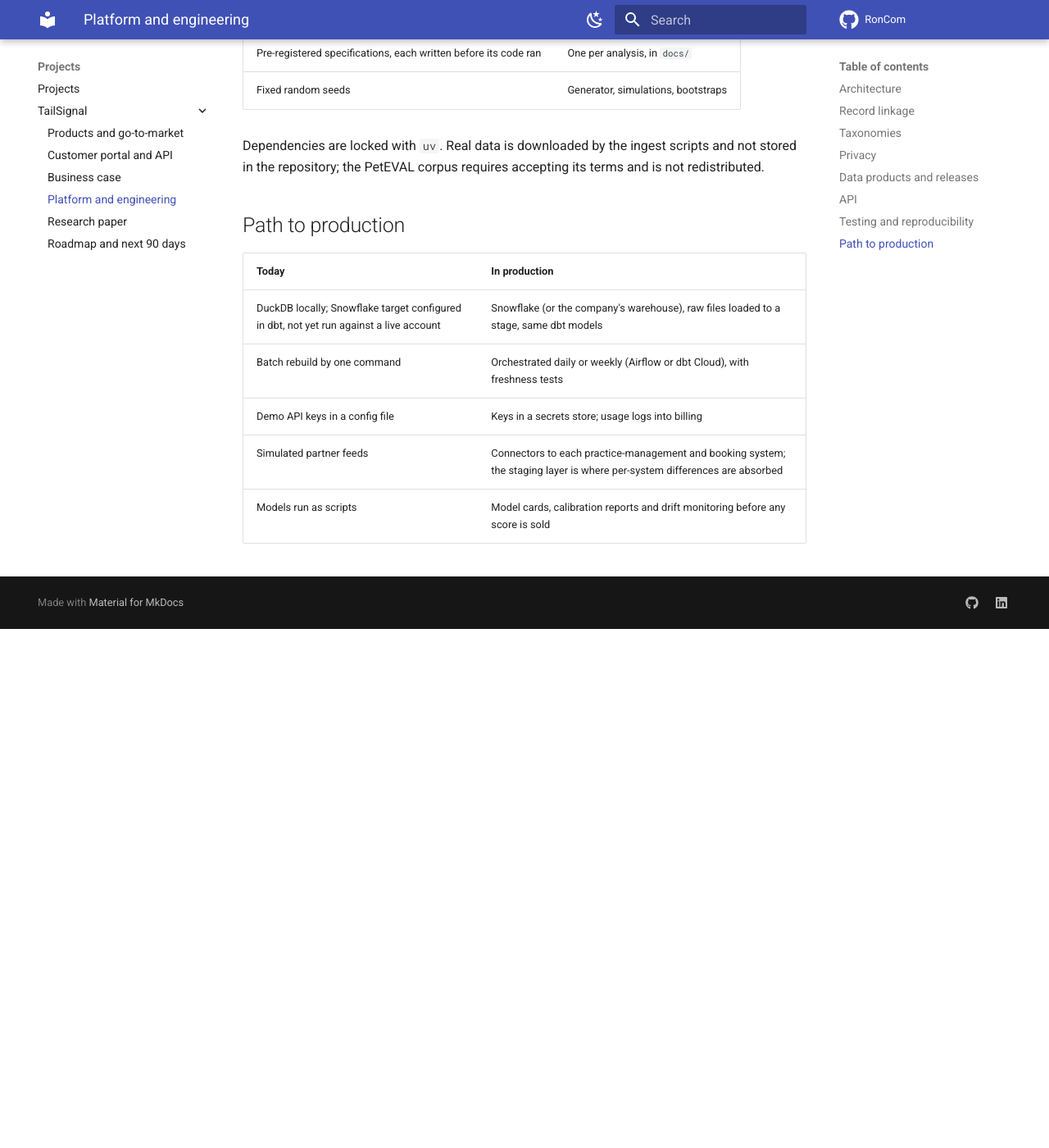
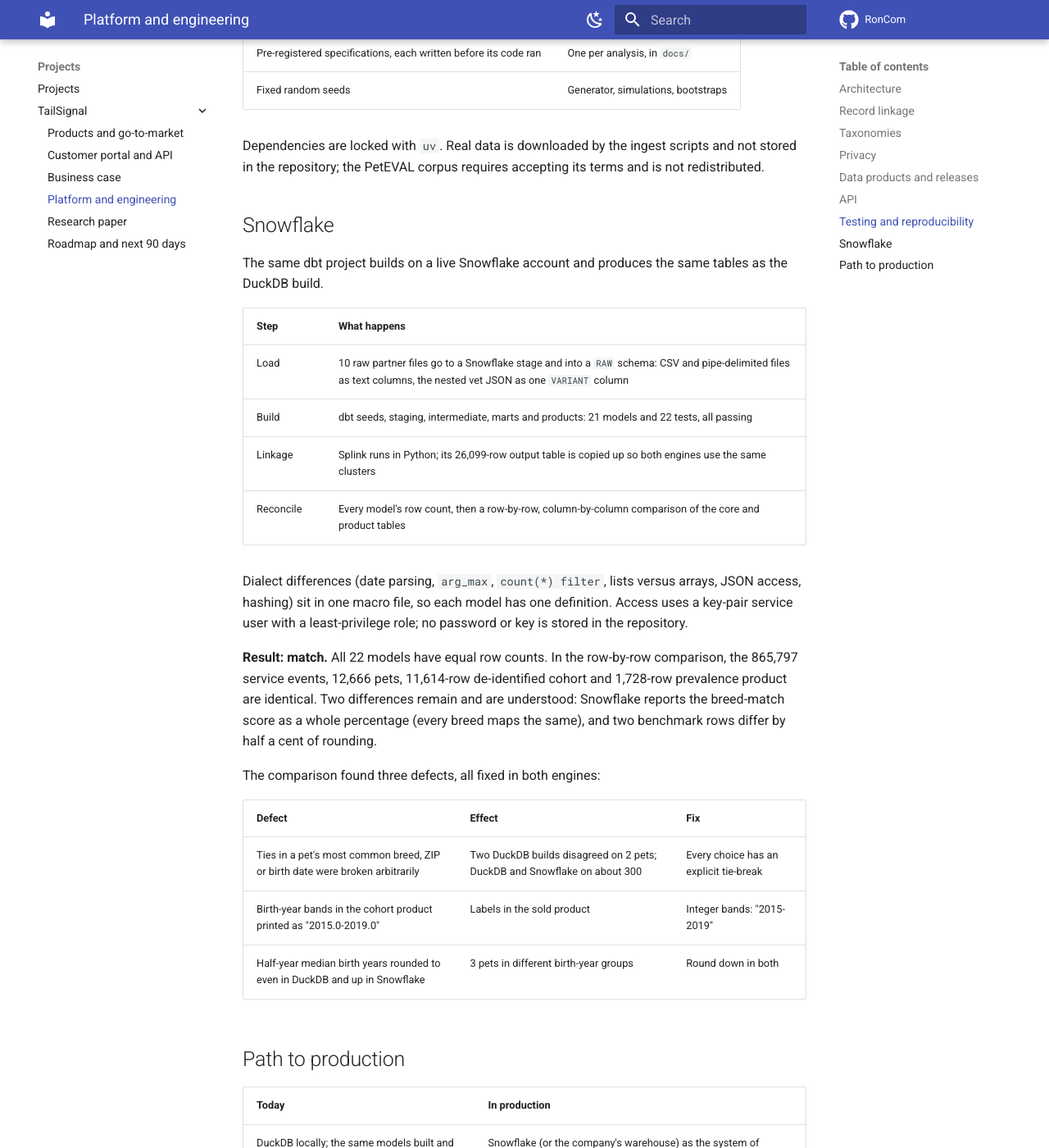
Before and after one commit to RonCom/RonCom.github.io, an MkDocs documentation site: the page built from docs/projects/tailsignal/platform.md, in a window 1280 px wide and 1400 px high, scrolled down 4255 px. Shown: the whole window at 82% size. Built offline with MkDocs 1.6.1 and Material for MkDocs 9.7.7, drawn with Linux system fonts in a browser that asks for light colours; before the commit the page ends 5022 px from its top, so only the background shows below that; some of the changed text lies outside the part shown.

Commit message:
TailSignal platform: Snowflake build and reconciliation result

```diff
--- a/docs/projects/tailsignal/platform.md
+++ b/docs/projects/tailsignal/platform.md
@@ -4,8 +4,7 @@ description: TailSignal's architecture, data model, record linkage, privacy cont
 
 # Platform and engineering
 
-TailSignal is built from testable parts: Python and uv, DuckDB and dbt locally, a Snowflake target
-configured in dbt, Splink for record linkage, FastAPI for the data API, and GitHub Actions for tests. One command
+TailSignal is built from testable parts: Python and uv, dbt models that build on DuckDB locally and on Snowflake, Splink for record linkage, FastAPI for the data API, and GitHub Actions for tests. One command
 rebuilds the platform from raw files in about three minutes. Every stage that a buyer or regulator would ask about,
 from linkage quality to privacy to release reproducibility, has an automated check.
 
@@ -132,18 +131,46 @@ clinic's scorecard beside the network median. Interactive docs at `/docs`.
 | What | Count |
 |---|---|
 | dbt data and privacy tests | 28 |
-| Python unit tests (run on every push by GitHub Actions) | 26 |
+| Python unit tests (run on every push by GitHub Actions) | 29 |
 | Pre-registered specifications, each written before its code ran | One per analysis, in `docs/` |
 | Fixed random seeds | Generator, simulations, bootstraps |
 
 Dependencies are locked with `uv`. Real data is downloaded by the ingest scripts and not stored in the repository;
 the PetEVAL corpus requires accepting its terms and is not redistributed.
 
+## Snowflake
+
+The same dbt project builds on a live Snowflake account and produces the same tables as the DuckDB build.
+
+| Step | What happens |
+|---|---|
+| Load | 10 raw partner files go to a Snowflake stage and into a `RAW` schema: CSV and pipe-delimited files as text columns, the nested vet JSON as one `VARIANT` column |
+| Build | dbt seeds, staging, intermediate, marts and products: 21 models and 22 tests, all passing |
+| Linkage | Splink runs in Python; its 26,099-row output table is copied up so both engines use the same clusters |
+| Reconcile | Every model's row count, then a row-by-row, column-by-column comparison of the core and product tables |
+
+Dialect differences (date parsing, `arg_max`, `count(*) filter`, lists versus arrays, JSON access, hashing) sit in
+one macro file, so each model has one definition. Access uses a key-pair service user with a least-privilege role;
+no password or key is stored in the repository.
+
+**Result: match.** All 22 models have equal row counts. In the row-by-row comparison, the 865,797 service events, 12,666
+pets, 11,614-row de-identified cohort and 1,728-row prevalence product are identical. Two differences remain and are
+understood: Snowflake reports the breed-match score as a whole percentage (every breed maps the same), and two
+benchmark rows differ by half a cent of rounding.
+
+The comparison found three defects, all fixed in both engines:
+
+| Defect | Effect | Fix |
+|---|---|---|
+| Ties in a pet's most common breed, ZIP or birth date were broken arbitrarily | Two DuckDB builds disagreed on 2 pets; DuckDB and Snowflake on about 300 | Every choice has an explicit tie-break |
+| Birth-year bands in the cohort product printed as "2015.0-2019.0" | Labels in the sold product | Integer bands: "2015-2019" |
+| Half-year median birth years rounded to even in DuckDB and up in Snowflake | 3 pets in different birth-year groups | Round down in both |
+
 ## Path to production
 
 | Today | In production |
 |---|---|
-| DuckDB locally; Snowflake target configured in dbt, not yet run against a live account | Snowflake (or the company's warehouse), raw files loaded to a stage, same dbt models |
+| DuckDB locally; the same models built and reconciled on a live Snowflake account | Snowflake (or the company's warehouse) as the system of record, loaded on a schedule |
 | Batch rebuild by one command | Orchestrated daily or weekly (Airflow or dbt Cloud), with freshness tests |
 | Demo API keys in a config file | Keys in a secrets store; usage logs into billing |
 | Simulated partner feeds | Connectors to each practice-management and booking system; the staging layer is where per-system differences are absorbed |
```
